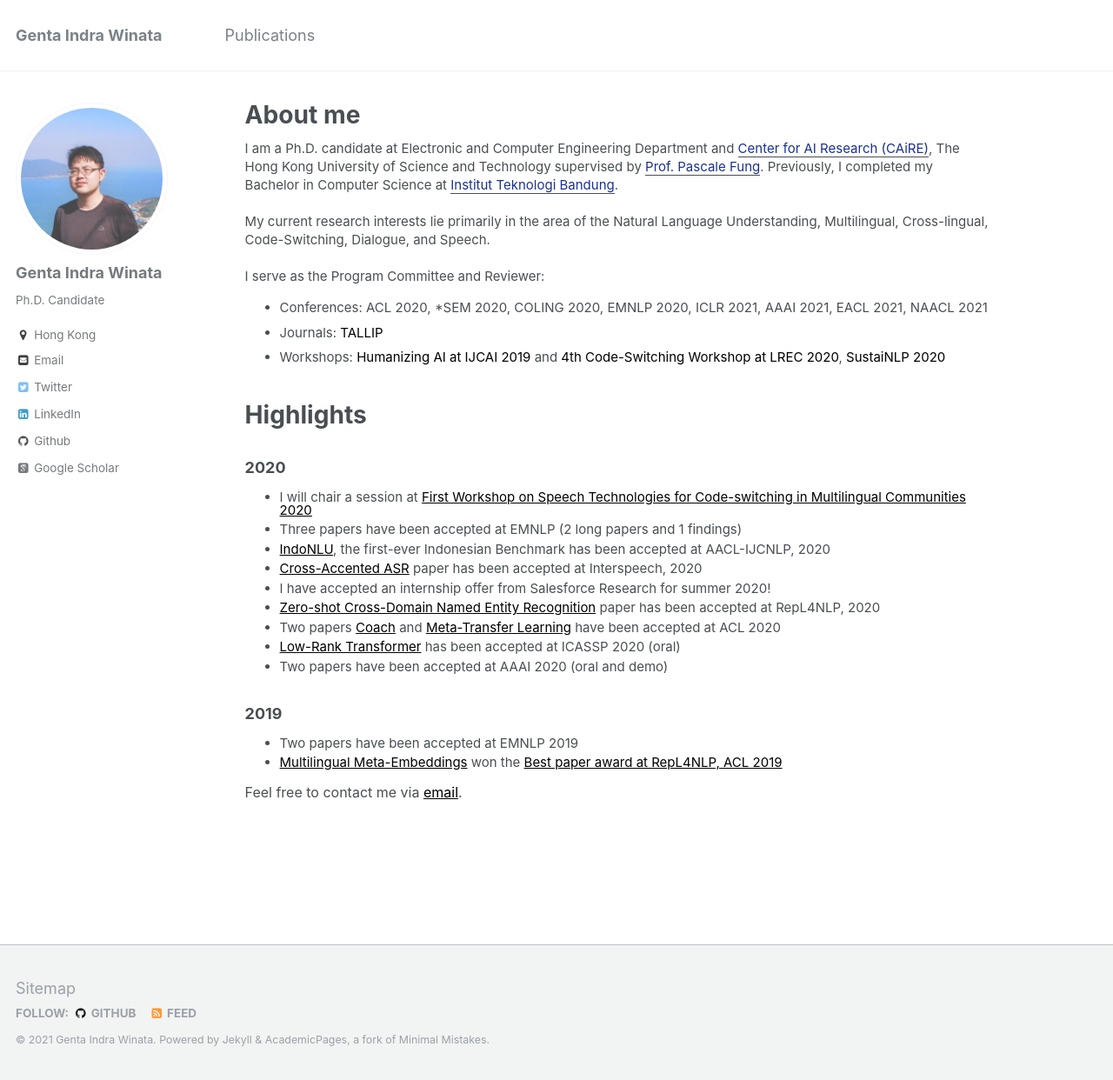
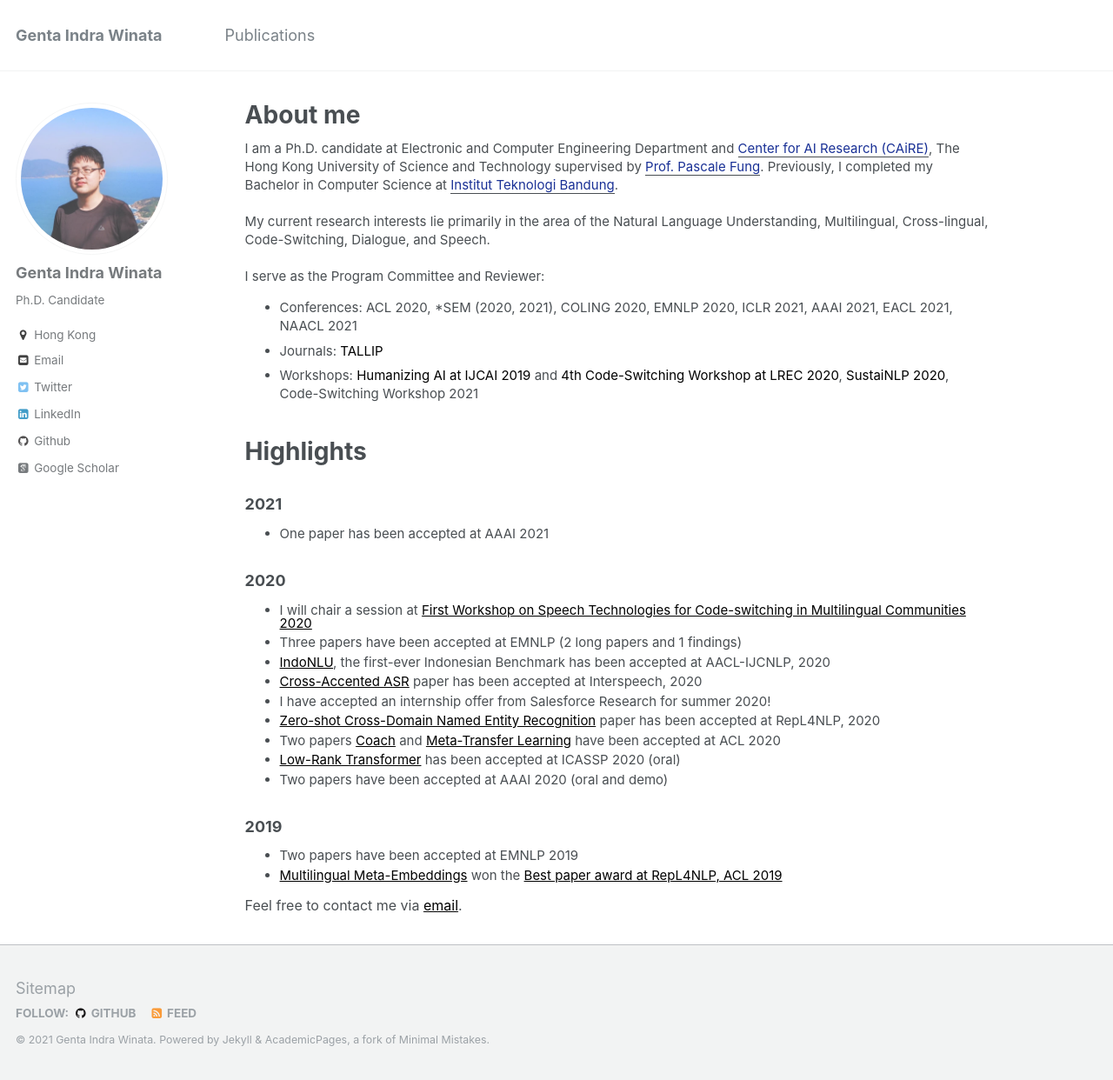
Before and after one commit to gentaiscool/gentaiscool.github.io, a Jekyll site: the page built from _pages/about.md, in a window 1280 px wide and 1242 px high. Shown: the whole window at 87% size. Built offline with Jekyll 4.4.1, drawn with Linux system fonts in a browser that asks for light colours; some web fonts are replaced.

Commit message:
update page

```diff
--- a/_layouts/about.html
+++ b/_layouts/about.html
@@ -66,9 +66,9 @@ layout: default
             <br/><br/>
             I serve as the Program Committee and Reviewer:
             <ul>
-              <li>Conferences: ACL 2020, *SEM 2020, COLING 2020, EMNLP 2020, ICLR 2021, AAAI 2021, EACL 2021, NAACL 2021</li>
+              <li>Conferences: ACL 2020, *SEM (2020, 2021), COLING 2020, EMNLP 2020, ICLR 2021, AAAI 2021, EACL 2021, NAACL 2021</li>
               <li>Journals: <a href="https://dl.acm.org/journal/tallip" style="color:#000000">TALLIP</a></li>
-              <li>Workshops: <a href="https://www.humanizing-ai.com/program.html" style="color:#000000">Humanizing AI at IJCAI 2019</a> and <a href="https://cod1r.github.io/Code-Switching/" style="color:#000000">4th Code-Switching Workshop at LREC 2020</a>, <a href="https://sites.google.com/view/sustainlp2020" style="color:#000000">SustaiNLP 2020</a></li>
+              <li>Workshops: <a href="https://www.humanizing-ai.com/program.html" style="color:#000000">Humanizing AI at IJCAI 2019</a> and <a href="https://cod1r.github.io/Code-Switching/" style="color:#000000">4th Code-Switching Workshop at LREC 2020</a>, <a href="https://sites.google.com/view/sustainlp2020" style="color:#000000">SustaiNLP 2020</a>, Code-Switching Workshop 2021</li>
             </ul>
           </div>
         </div>
@@ -77,6 +77,10 @@ layout: default
       </section>
 
       <h1 class="page__title" itemprop="headline">Highlights</h1>
+      <h3>2021</h3>
+      <ul style="line-height:100%; font-size:15px">
+        <li>One paper has been accepted at AAAI 2021</li>
+      </ul>
       <h3>2020</h3>
       <ul style="line-height:100%; font-size:15px">
         <!-- <li>Program Committee of <a href="https://cod1r.github.io/Code-Switching/" style="color:#000000">4th Code-Switching Workshop, LREC 2020</a></li> -->
```
